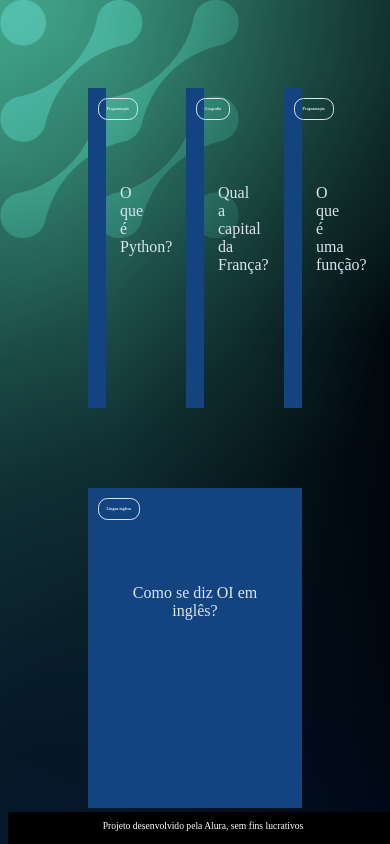
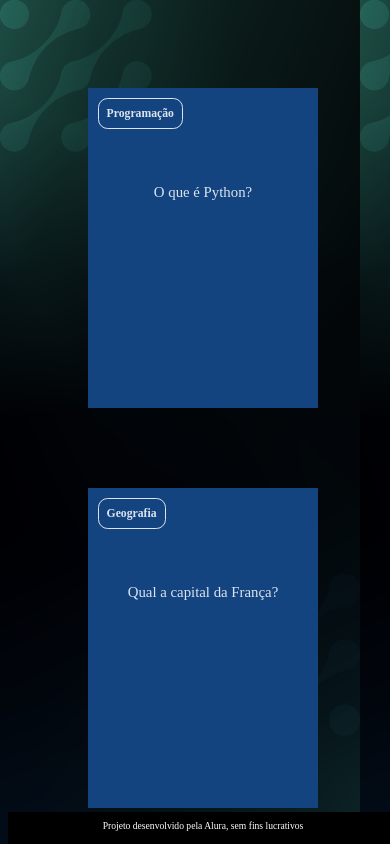
Before and after one commit to duduu-16/Aula-dos-cards, a plain HTML site: page index.html in a window 390 px wide. Shown: the top 844 px of the page. Drawn offline with Linux system fonts and the light colour scheme.

Commit message:
Add files via upload

```diff
--- a/assets/style.css
+++ b/assets/style.css
@@ -50,6 +50,7 @@ body {
     margin-top: 1rem;
     padding: 2rem;
     margin-top: 4rem;
+    font-size: 1.4vw;
 }
 
 .cartao__conteudo__pergunta p{
@@ -72,10 +73,13 @@ body {
     position: absolute;
     height: 100%;
     width: 100%;
+    box-sizing: border-box;
 }
 
 .cartao__conteudo__resposta {
     transform: rotateY(180deg);
+    background-color: rdba(0, 244, 191, 0.2);
+    border: 4px solid var(--card-back-color);
 }
 
 
@@ -95,3 +99,21 @@ footer p {
     font-size: 0.6rem;
     margin-top: 0.5rem;
 }
+
+@media (max-width: 560px){
+    body {
+        background: url('img/bg-mobile.webp');
+    }
+
+    .cartao {
+        flex: 1 0 calc(100% - 1rem);
+    }
+
+    .cartao__conteudo h3 {
+        font-size: 3vw;
+    }
+
+    .cartao__conteudo p {
+        font-size: 3.8vw;
+    }
+}
--- a/perguntas.js
+++ b/perguntas.js
@@ -21,3 +21,15 @@ criaCartao(
     'Como se diz OI em inglês?',
     'Oi em ingles é HI (RAI)'
 )
+
+criaCartao(
+    'Matematica',
+    'Qual é a fórmula de Bhaskara?',
+    '(-b±√(b²-4ac))/(2a)'
+)
+
+criaCartao(
+    'História',
+    'Quem foi Fernando Henrique Cardoso?',
+    'Ele foi um sociólogo e ex-presidente do Brasil.'
+)
```
